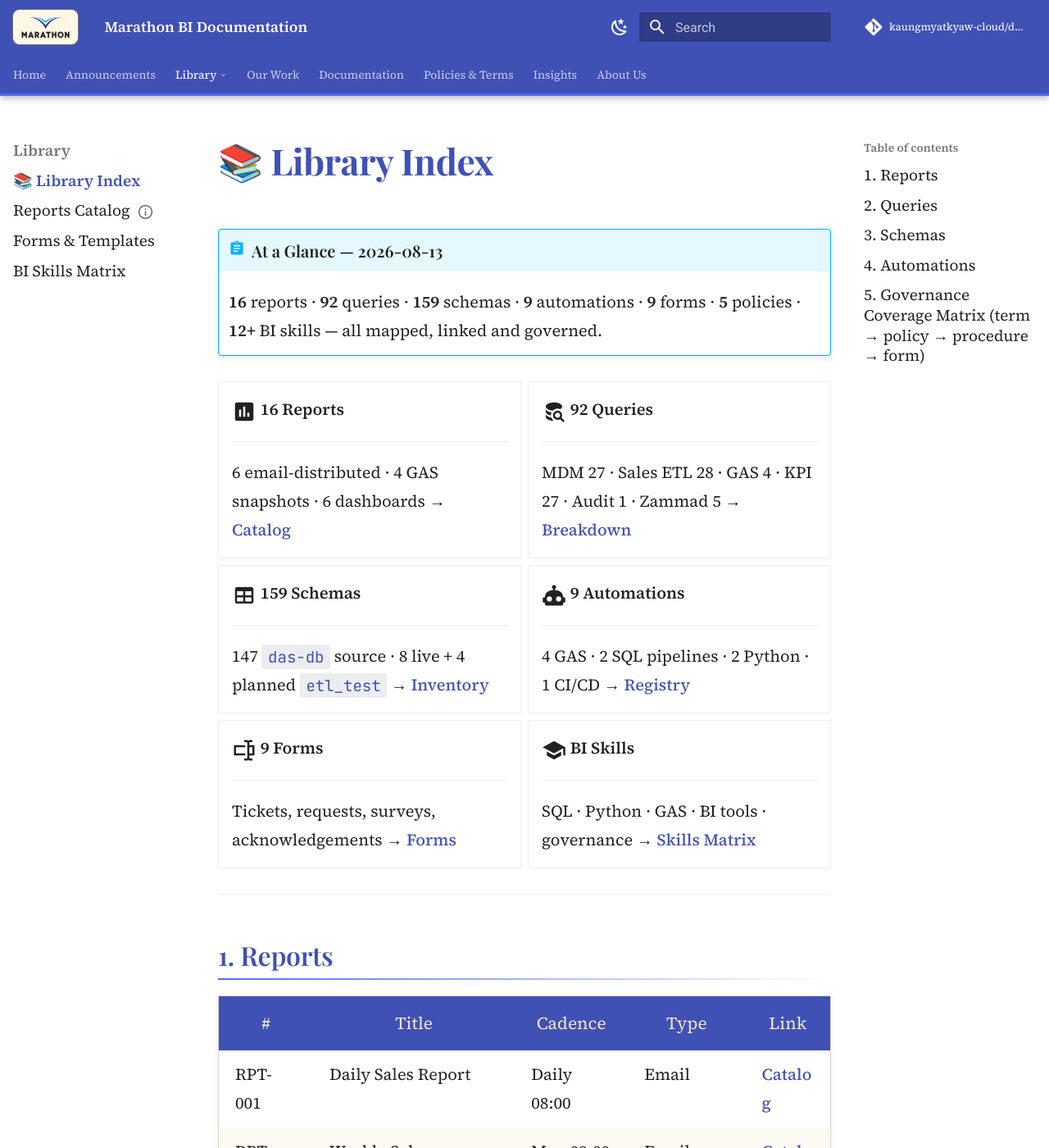
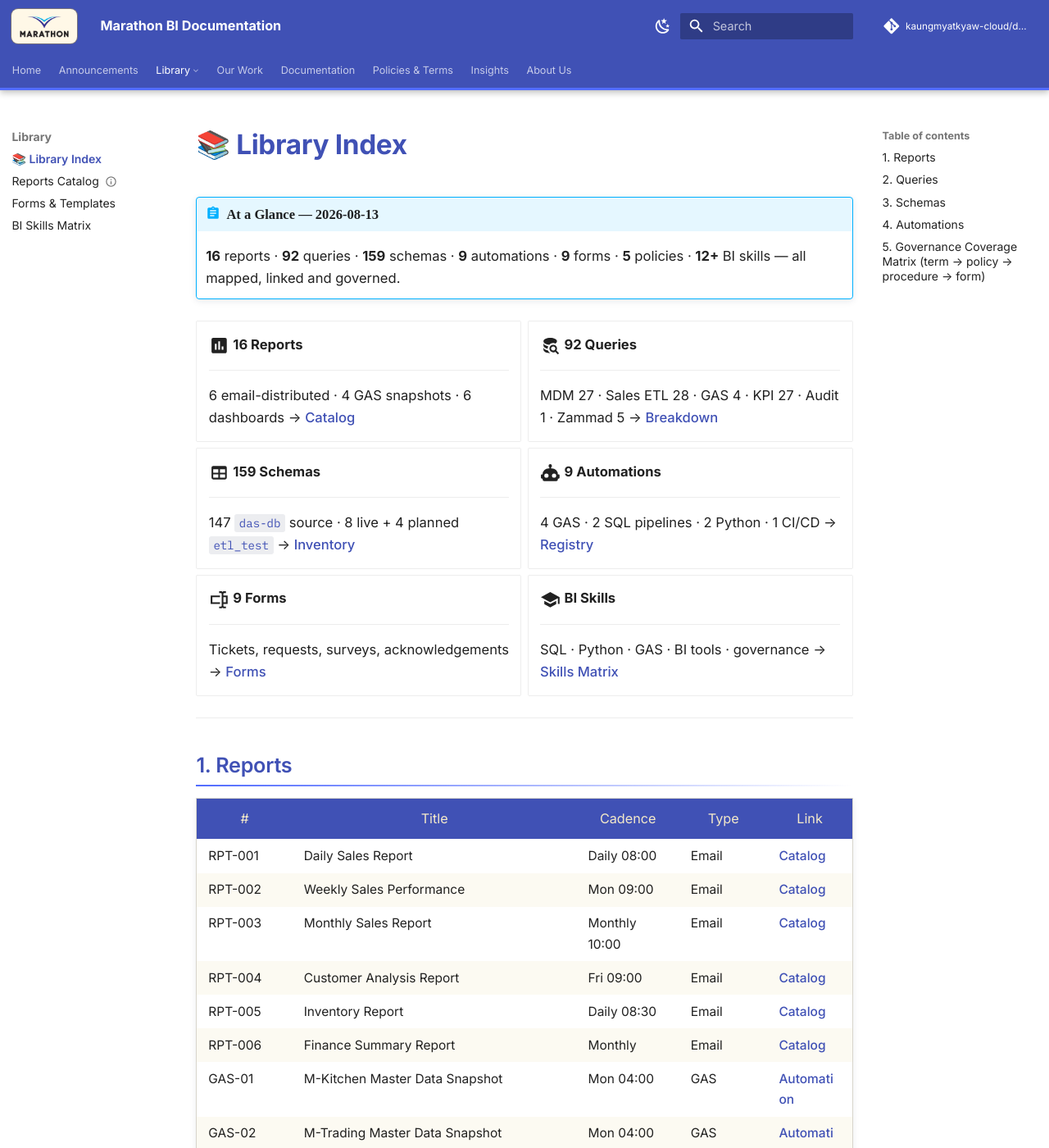
Before and after one commit to kaungmyatkyaw-cloud/docs-marathon-bi, an MkDocs documentation site: the page built from docs/library/index.md, in a window 1280 px wide and 1400 px high. Shown: the whole window at 82% size. Built offline with MkDocs 1.6.1 and Material for MkDocs 9.7.7, drawn with Linux system fonts in a browser that asks for light colours; comment, search, counter and statistics services are not loaded; some of the changed text lies outside the part shown.

Commit message:
style: compact professional sizing (18px base)

```diff
--- a/docs/javascripts/anim.js
+++ b/docs/javascripts/anim.js
@@ -85,3 +85,46 @@ if (window.document$ && typeof window.document$.subscribe === 'function') {
 } else {
   document.addEventListener('DOMContentLoaded', markNestedTabs);
 }
+
+// ── Back button: inject and show only if history exists ─────
+(function () {
+  "use strict";
+
+  function injectBackButton() {
+    // Don't inject twice
+    if (document.getElementById('md-back-button')) return;
+
+    // Only show if there's actual history to go back to
+    if (window.history.length <= 1) return;
+    // Don't show if user came from a different domain
+    if (!document.referrer) return;
+
+    var btn = document.createElement('button');
+    btn.id = 'md-back-button';
+    btn.className = 'back-button';
+    btn.type = 'button';
+    btn.setAttribute('aria-label', 'Go back to previous page');
+    btn.innerHTML =
+      '<svg viewBox="0 0 24 24"><path d="M19 12H5M12 19l-7-7 7-7"/></svg>' +
+      '<span>Back</span>';
+
+    btn.addEventListener('click', function (e) {
+      e.preventDefault();
+      window.history.back();
+    });
+
+    document.body.appendChild(btn);
+
+    // Fade in after a short delay (so page content renders first)
+    setTimeout(function () {
+      btn.classList.add('is-visible');
+    }, 300);
+  }
+
+  // Works with Material's instant-loading
+  if (window.document$ && typeof window.document$.subscribe === 'function') {
+    window.document$.subscribe(injectBackButton);
+  } else {
+    document.addEventListener('DOMContentLoaded', injectBackButton);
+  }
+})();
--- a/docs/library/index.md
+++ b/docs/library/index.md
@@ -71,8 +71,8 @@ description: Master contents — every report, query, schema, automation, form a
 
 | Registry | Count | Home |
 |---|:---:|---|
-| MDM / master-data pipeline | 27 | [ETL Guide §4](../guides/etl-guide.md) |
-| Sales fact ETL (chunked) | 28 | [ETL Guide §5](../guides/etl-guide.md) |
+| MDM / master-data pipeline | 27 | [ETL Guide 4](../guides/etl-guide.md) |
+| Sales fact ETL (chunked) | 28 | [ETL Guide 5](../guides/etl-guide.md) |
 | GAS embedded CTE queries | 4 | [Report Automation](../guides/report-automation.md) |
 | KPI measurement scripts | 27 | [OKR/KPI Framework](../projects/epic-4-okr-kpi-framework.md) |
 | Schema audit (anti-pattern) | 1 | [Epic 1](../projects/epic-1-source-analysis.md) |
@@ -91,8 +91,8 @@ description: Master contents — every report, query, schema, automation, form a
 | ID | Script | Engine | Cadence | Reference |
 |---|---|---|---|---|
 | GAS-01…04 | Master data / pricelist / deliveries pulls | Apps Script + JDBC | Weekly/Monthly | [Report Automation](../guides/report-automation.md) |
-| ETL-A | Master-data cleaning pipeline | MySQL | On change | [ETL Guide §4](../guides/etl-guide.md) |
-| ETL-B | Sales fact pipeline | MySQL | Daily | [ETL Guide §5](../guides/etl-guide.md) |
+| ETL-A | Master-data cleaning pipeline | MySQL | On change | [ETL Guide 4](../guides/etl-guide.md) |
+| ETL-B | Sales fact pipeline | MySQL | Daily | [ETL Guide 5](../guides/etl-guide.md) |
 | PY-01 | Product categorization (ML) | Python | On demand | [Epic 3](../projects/epic-3-mdm-dw.md) |
 | PY-02 | KPI/SLA measurement cron | Python | Daily 03:00 | [Epic 4](../projects/epic-4-okr-kpi-framework.md) |
 | CI-01 | Docs deploy | Wrangler + GH Actions | On push | [Home](../index.md) |
@@ -103,11 +103,11 @@ description: Master contents — every report, query, schema, automation, form a
 |---|---|---|---|
 | Acceptable IT use | [IT AUP](../policies/it-acceptable-use.md) | — | [Acknowledgement](forms-index.md#f-05) |
 | Ticket priority & SLA | [SLA Guidelines](../policies/ticket-sla-guidelines.md) | [Epic 5 runbook](../projects/epic-5-zammad-integration.md) | [Ticket](forms-index.md#f-01) |
-| Data confidentiality | [Governance §7](../policies/data-governance.md) + [AUP §5](../policies/it-acceptable-use.md#5-data-confidentiality) | — | — |
+| Data confidentiality | [Governance 7](../policies/data-governance.md) + [AUP 5](../policies/it-acceptable-use.md#5-data-confidentiality) | — | — |
 | Report requests | — | [Email Distribution](../guides/email-distribution.md) | [Report Request](forms-index.md#f-02) |
-| Data corrections | [Governance §5](../policies/data-governance.md) | [ETL §4](../guides/etl-guide.md) | [Data Correction](forms-index.md#f-03) |
-| Access & tokens | [Governance §7](../policies/data-governance.md) | [Automation §5](../guides/report-automation.md) | [Access Request](forms-index.md#f-04) |
-| Escalation | [SLA §Escalation](../policies/ticket-sla-guidelines.md#escalation-process) | [Runbook §5](../policies/etl-runbook.md) | — |
+| Data corrections | [Governance 5](../policies/data-governance.md) | [ETL 4](../guides/etl-guide.md) | [Data Correction](forms-index.md#f-03) |
+| Access & tokens | [Governance 7](../policies/data-governance.md) | [Automation 5](../guides/report-automation.md) | [Access Request](forms-index.md#f-04) |
+| Escalation | [SLA Escalation](../policies/ticket-sla-guidelines.md#escalation-process) | [Runbook 5](../policies/etl-runbook.md) | — |
 | Change announcements | — | — | [Announcements](../announcements.md) |
 
 > [Reports Catalog](reports-catalog.md) · [Forms](forms-index.md) · [Skills](skills-matrix.md) · [Policies](../policies/data-governance.md)
--- a/docs/stylesheets/justice-theme.css
+++ b/docs/stylesheets/justice-theme.css
@@ -1,7 +1,8 @@
 /* ═══════════════════════════════════════════════════════════
    ⚖️ JUSTICE THEME — Navy, Brass & Marble
    ═══════════════════════════════════════════════════════════ */
-@import url('https://fonts.googleapis.com/css2?family=Playfair+Display:wght@500;600;700&family=Source+Serif+4:ital,opsz,wght@0,8..60,400;0,8..60,500;0,8..60,600;1,8..60,400&family=JetBrains+Mono:wght@400;500&display=swap');
+/* ── Professional fonts (replaces Playfair/Source Serif) ───── */
+@import url('https://fonts.googleapis.com/css2?family=Inter:wght@400;500;600;700&family=IBM+Plex+Mono:wght@400;500&display=swap');
 
 /* ── 1) COLOR PALETTE ─────────────────────────────────────── */
 :root {
@@ -37,22 +38,24 @@
 /* ── 2) LAYOUT WIDTH ──────────────────────────────────────── */
 .md-grid { max-width: 90rem; }
 
-/* ── 3) TYPOGRAPHY — legal-document serifs ────────────────── */
+/* ── 3) TYPOGRAPHY — Professional corporate sans-serif ────── */
 body, .md-typeset {
-  font-family: 'Source Serif 4', Georgia, serif;
+  font-family: 'Inter', -apple-system, BlinkMacSystemFont, 'Segoe UI', Roboto, sans-serif;
   font-size: 1rem;
-  line-height: 1.75;
+  line-height: 1.7;
+  font-feature-settings: 'cv02', 'cv03', 'cv04', 'cv11';  /* Inter pro features */
 }
 
 .md-typeset h1, .md-typeset h2, .md-typeset h3, .md-typeset h4 {
-  font-family: 'Playfair Display', Georgia, serif;
+  font-family: 'Inter', sans-serif;
+  letter-spacing: -0.01em;
 }
 
-.md-typeset h1 { font-size: 2.2rem; font-weight: 700; color: var(--md-primary-fg-color); }
-.md-typeset h2 { font-size: 1.6rem; font-weight: 600; color: var(--md-primary-fg-color);
+.md-typeset h1 { font-size: 2.1rem; font-weight: 700; color: var(--md-primary-fg-color); }
+.md-typeset h2 { font-size: 1.55rem; font-weight: 600; color: var(--md-primary-fg-color);
                  border-bottom: 2px solid var(--md-accent-fg-color); padding-bottom: 0.3rem; }
-.md-typeset h3 { font-size: 1.3rem; }
-.md-typeset h4 { font-size: 1.1rem; }
+.md-typeset h3 { font-size: 1.25rem; font-weight: 600; }
+.md-typeset h4 { font-size: 1.05rem; font-weight: 600; }
 
 .md-typeset a { color: var(--md-primary-fg-color); font-weight: 500; }
 .md-typeset a:hover { color: var(--md-accent-fg-color); }
@@ -88,7 +91,7 @@ body, .md-typeset {
 .md-typeset pre code { font-size: 0.95rem; background: none; color: inherit; }
 .md-typeset code {
   font-size: 0.95em;
-  font-family: 'JetBrains Mono', Consolas, monospace;
+  font-family: 'IBM Plex Mono', 'JetBrains Mono', Consolas, monospace;
   background-color: rgba(20, 33, 61, 0.08);
   color: var(--md-primary-fg-color);
   border-radius: 3px;
@@ -422,3 +425,97 @@ body, .md-typeset {
 [data-md-color-scheme="slate"] .md-typeset .mermaid svg {
   background-color: rgba(31, 50, 81, 0.3);
 }
+
+/* ── 15) Back-to-previous-page button ──────────────────────── */
+.back-button {
+  position: fixed;
+  bottom: 28px;
+  right: 28px;
+  z-index: 999;
+  display: inline-flex;
+  align-items: center;
+  gap: 8px;
+  padding: 12px 20px;
+  background: var(--md-primary-fg-color);
+  color: var(--md-primary-bg-color);
+  border: 2px solid var(--md-accent-fg-color);
+  border-radius: 999px;
+  font-family: 'Inter', sans-serif;
+  font-size: 0.9rem;
+  font-weight: 600;
+  text-decoration: none;
+  cursor: pointer;
+  box-shadow: 0 4px 16px rgba(20, 33, 61, 0.25);
+  transition: all .25s ease;
+  opacity: 0;
+  pointer-events: none;
+  transform: translateY(10px);
+}
+
+.back-button.is-visible {
+  opacity: 1;
+  pointer-events: auto;
+  transform: translateY(0);
+}
+
+.back-button:hover {
+  background: var(--md-accent-fg-color);
+  color: var(--md-primary-fg-color--dark);
+  transform: translateY(-2px);
+  box-shadow: 0 6px 22px rgba(201, 162, 39, 0.4);
+}
+
+.back-button svg {
+  width: 16px;
+  height: 16px;
+  stroke: currentColor;
+  fill: none;
+  stroke-width: 2.5;
+  stroke-linecap: round;
+  stroke-linejoin: round;
+}
+
+/* Hide on very small screens (let the browser back button handle it) */
+@media screen and (max-width: 480px) {
+  .back-button { display: none; }
+}
+
+/* ═══════════════════════════════════════════════════════════
+   16) COMPACT PROFESSIONAL SIZING (overrides earlier sizes)
+   ═══════════════════════════════════════════════════════════ */
+
+/* Shrink the whole UI base from 20px → 18px */
+html { font-size: 112.5%; }
+
+/* Body & headings */
+.md-typeset      { font-size: 0.92rem; line-height: 1.65; }   /* ≈16.5px */
+.md-typeset h1   { font-size: 1.85rem; }                      /* ≈33px */
+.md-typeset h2   { font-size: 1.4rem;  }                      /* ≈25px */
+.md-typeset h3   { font-size: 1.15rem; }
+.md-typeset h4   { font-size: 1rem; }
+
+/* Tables */
+.md-typeset table { font-size: 0.86rem; }
+.md-typeset th    { font-size: 0.9rem; }
+.md-typeset td    { font-size: 0.86rem; padding: 0.5em 0.9em; }
+
+/* Code */
+.md-typeset pre      { font-size: 0.82rem; }
+.md-typeset pre code { font-size: 0.82rem; }
+.md-typeset code     { font-size: 0.85em; }
+
+/* Admonitions & cards */
+.md-typeset .admonition,
+.md-typeset details  { font-size: 0.92rem; }
+
+/* Sidebar + TOC */
+.md-nav__link        { font-size: 0.78rem; }                  /* ≈14px */
+
+/* Buttons */
+.md-typeset .md-button {
+  font-size: 0.8rem;
+  padding: 0.55em 1.3em;
+}
+
+/* Back button slightly smaller */
+.back-button { padding: 10px 18px; font-size: 0.8rem; }
--- a/mkdocs.yml
+++ b/mkdocs.yml
@@ -10,6 +10,9 @@ theme:
   logo: assets/logo.webp
   favicon: assets/logo.webp
   language: en
+  font:
+    text: Inter
+    code: IBM Plex Mono
   palette:
     - scheme: default
       toggle:
```
Also changed, not shown: docs/guides/report-automation.md (+2 -2 lines), docs/library/forms-index.md (+5 -5 lines), docs/library/reports-catalog.md (+2 -2 lines).
